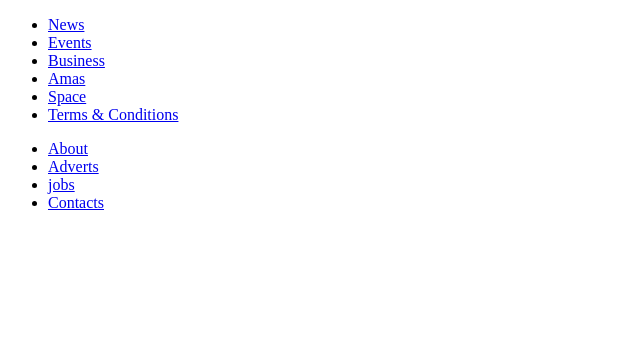
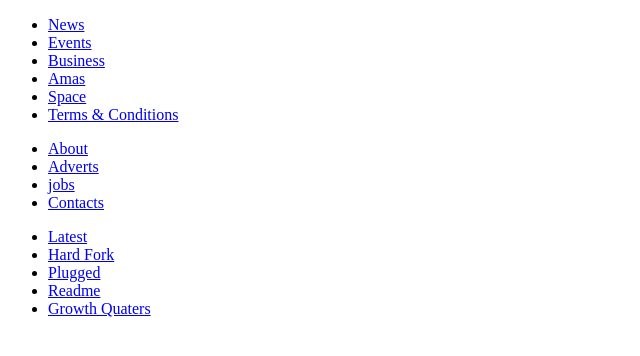
Before and after one commit to taiwo2/nextwebclone, a plain HTML site: page index.html in a window 1280 px wide. Shown: the whole page, without its empty margins (0-640 px from the left). Drawn offline with Linux system fonts and the light colour scheme.

Commit message:
Add addiction nav

```diff
--- a/index.html
+++ b/index.html
@@ -3,11 +3,12 @@
   <head>
     <meta charset="UTF-8" />
     <meta name="viewport" content="width=device-width, initial-scale=1.0" />
-    <title>Document</title>
+    <title>nextweb</title>
+    <link rel="stylesheet" href="stylesheet/app.css" />
   </head>
   <body>
     <header>
-      <nav>
+      <nav class="first-nav">
         <ul class="head-left">
           <li>
             <a href="#">News</a>
@@ -28,7 +29,7 @@
             <a href="#">Terms & Conditions</a>
           </li>
         </ul>
-        <ul>
+        <ul class="head-right">
           <li><a href="#">About</a></li>
           <li>
             <a href="#">Adverts</a>
@@ -41,6 +42,23 @@
           </li>
         </ul>
       </nav>
+      <nav class="second-nav">
+        <ul>
+          <li><a href="#">Latest</a></li>
+          <li>
+            <a href="#">Hard Fork</a>
+          </li>
+          <li>
+            <a href="#">Plugged</a>
+          </li>
+          <li>
+            <a href="#">Readme</a>
+          </li>
+          <li>
+            <a href="#">Growth Quaters</a>
+          </li>
+        </ul>
+      </nav>
     </header>
   </body>
 </html>
```
Also changed, not shown: stylesheet/app.css (added).
